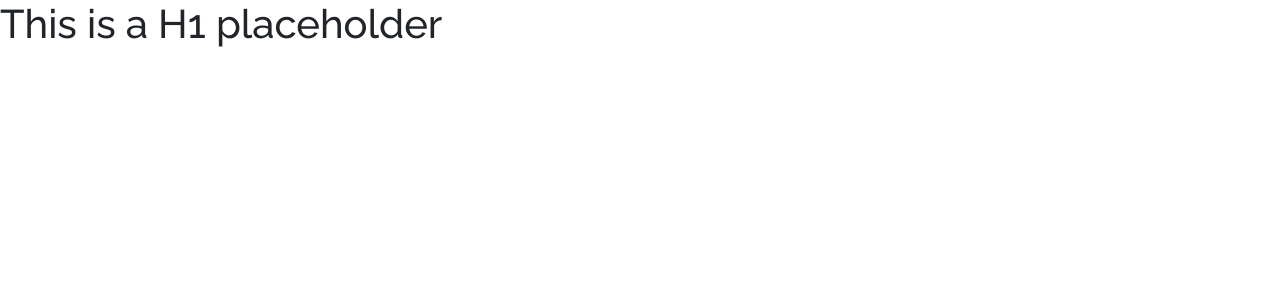
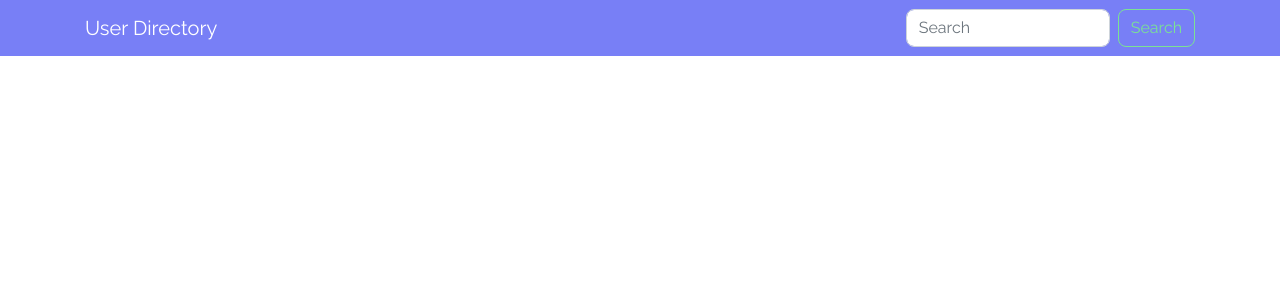
Before and after one commit to travis-john/14-user-directory, a React (Create React App) app: page / in a window 1280 px wide. Shown: the top 300 px of the page. Built offline with nearby package versions, Linux system fonts and the light colour scheme.

Commit message:
navbar rendering

```diff
--- a/src/App.js
+++ b/src/App.js
@@ -1,8 +1,9 @@
 import React from 'react';
+import Navbar from './components/Navbar';
 
 function App() {
   return (
-    <h1> This is a H1 placeholder </h1>
+    <Navbar />
   );
 }
 
--- /dev/null
+++ b/src/components/Container.js
@@ -0,0 +1,7 @@
+import React from "react";
+
+function Container(props) {
+  return <div className={`container${props.fluid ? "-fluid" : ""}`} {...props} />;
+}
+
+export default Container;
--- a/src/components/Navbar.js
+++ b/src/components/Navbar.js
@@ -0,0 +1,21 @@
+import React, { Component } from 'react';
+import Container from './Container';
+// import { Link } from "react-router-dom";
+
+class Navbar extends Component {
+  render() {
+    return (
+      <nav className="navbar navbar-expand-lg bg-info">
+        <Container>
+          <a className="navbar-brand" href='/'>User Directory</a>
+          <form className="form-inline">
+            <input className="form-control mr-sm-2" type="search" placeholder="Search" aria-label="Search" />
+            <button className="btn btn-outline-success my-2 my-sm-0" type="submit">Search</button>
+          </form>
+        </Container>
+      </nav>
+    );
+  }
+};
+
+export default Navbar;
```
Also changed, not shown: src/components/Wrapper.js (+7 -0 lines), public/assets/css/bootstrap.css.
